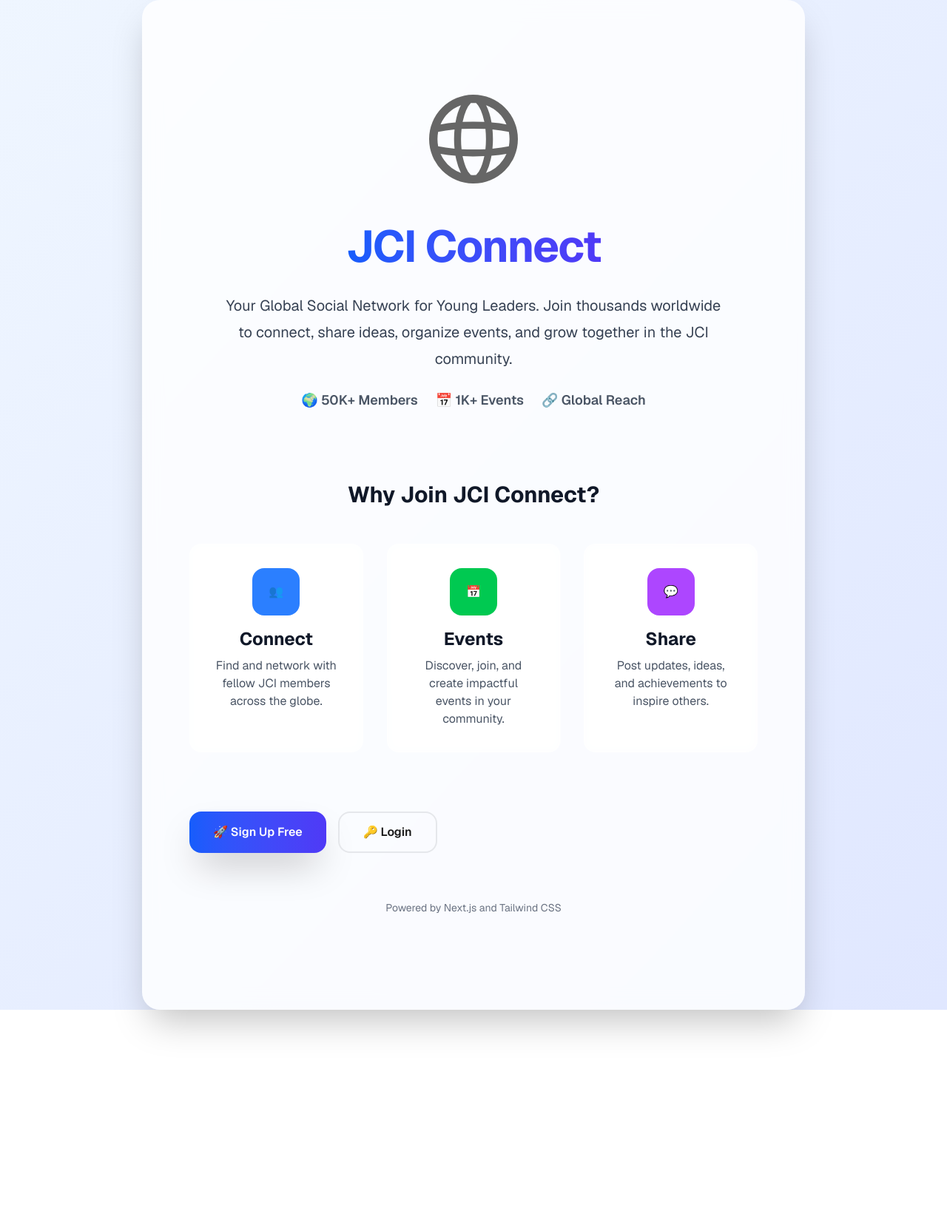
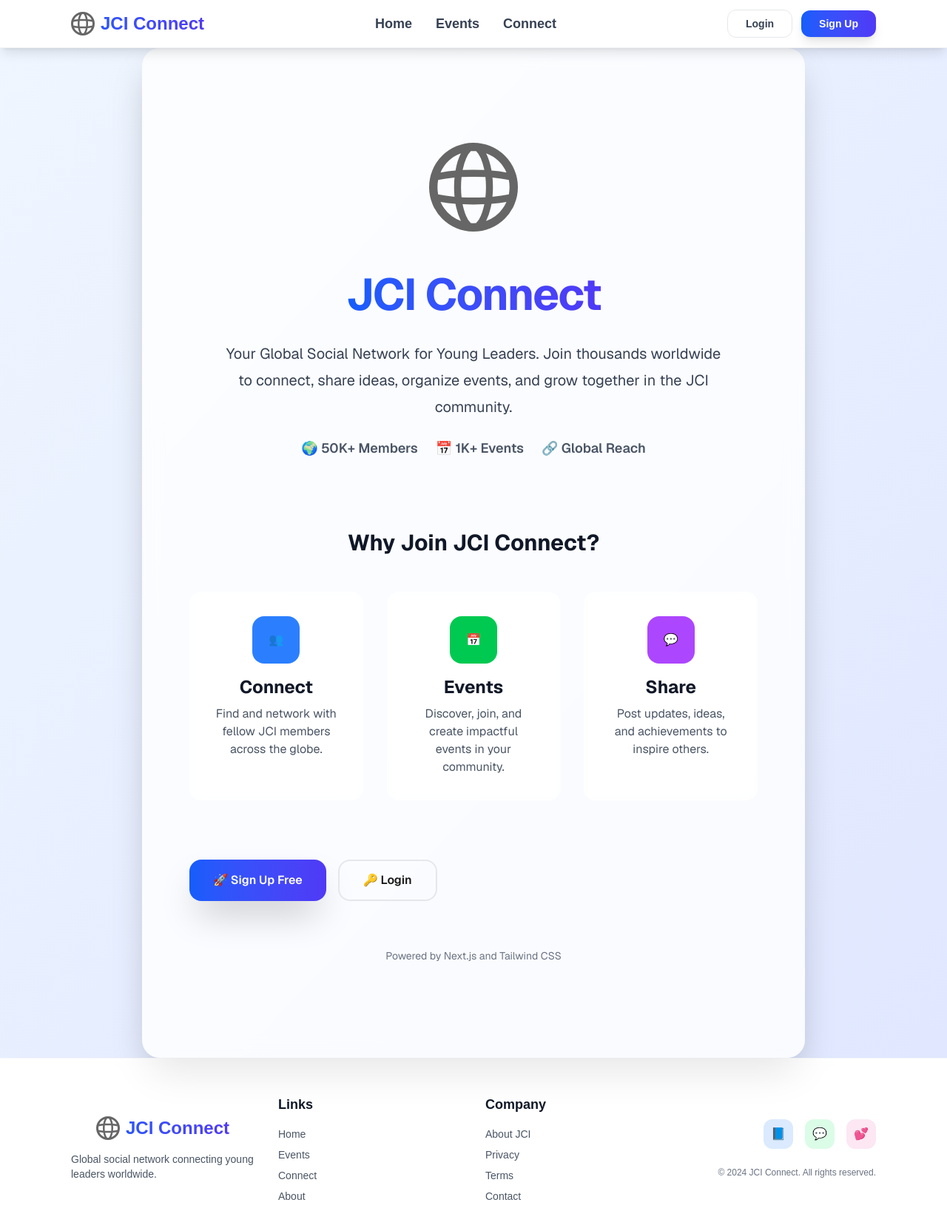
Before and after one commit to Mustapure/jci-connect, a Next.js app: page / in a window 1280 px wide. Shown: the top 1660 px of the page at 74% size. Before the commit the page ends 1365 px from the top, so only its background shows below. Built offline with nearby package versions, Linux system fonts and the light colour scheme.

Commit message:
header is been added

```diff
--- a/app/layout.tsx
+++ b/app/layout.tsx
@@ -1,4 +1,5 @@
 import type { Metadata } from "next";
+import Image from "next/image";
 import { Geist, Geist_Mono } from "next/font/google";
 import "./globals.css";
 
@@ -23,11 +24,118 @@
   children: React.ReactNode;
 }>) {
   return (
-    <html
-      lang="en"
-      className={`${geistSans.variable} ${geistMono.variable} h-full antialiased`}
-    >
-      <body className="min-h-full flex flex-col">{children}</body>
+    <html lang="en" className={`${geistSans.variable} ${geistMono.variable} h-full antialiased`}>
+      <body className="min-h-full flex flex-col bg-gradient-to-b from-gray-50 to-white dark:from-gray-900 dark:to-gray-800">
+        {/* Header */}
+        <header className="bg-white/80 backdrop-blur-md border-b border-gray-200/50 dark:bg-gray-900/80 dark:border-gray-700/50 shadow-lg sticky top-0 z-50 supports-[backdrop-filter:blur()]:bg-white/90 supports-[backdrop-filter:blur()]:dark:bg-gray-900/90">
+          <div className="max-w-6xl mx-auto px-4 sm:px-6 lg:px-8">
+            <div className="flex justify-between items-center h-16">
+              {/* Logo */}
+              <a href="/" className="flex items-center gap-2 text-2xl font-bold bg-gradient-to-r from-blue-600 to-indigo-600 bg-clip-text text-transparent hover:scale-105 transition-transform">
+<img
+                  src="/globe.svg"
+                  alt="JCI Connect"
+                  width={32}
+                  height={32}
+                  className="dark:invert"
+                />
+                JCI Connect
+              </a>
+
+              {/* Navigation - Desktop */}
+              <nav className="hidden md:flex items-center gap-8">
+                <a href="/" className="text-lg font-semibold text-gray-700 hover:text-blue-600 dark:text-gray-300 dark:hover:text-blue-400 transition-colors py-2">Home</a>
+                <a href="/events" className="text-lg font-semibold text-gray-700 hover:text-blue-600 dark:text-gray-300 dark:hover:text-blue-400 transition-colors py-2">Events</a>
+                <a href="/connect" className="text-lg font-semibold text-gray-700 hover:text-blue-600 dark:text-gray-300 dark:hover:text-blue-400 transition-colors py-2">Connect</a>
+              </nav>
+
+              {/* CTA Buttons - Desktop */}
+              <div className="hidden md:flex items-center gap-3">
+                <a
+                  href="/login"
+                  className="px-6 py-2 text-sm font-semibold text-gray-700 border border-gray-200 rounded-xl hover:border-gray-300 hover:bg-gray-50 dark:text-gray-300 dark:border-gray-600 dark:hover:border-gray-500 dark:hover:bg-gray-800/50 transition-all"
+                >
+                  Login
+                </a>
+                <a
+                  href="/signup"
+                  className="px-6 py-2 text-sm font-semibold bg-gradient-to-r from-blue-600 to-indigo-600 text-white rounded-xl hover:from-blue-700 hover:to-indigo-700 shadow-lg hover:shadow-xl transition-all"
+                >
+                  Sign Up
+                </a>
+              </div>
+
+              {/* Mobile menu button */}
+              <button className="md:hidden p-2 rounded-lg hover:bg-gray-100 dark:hover:bg-gray-800 transition-colors">
+                <svg className="w-6 h-6" fill="none" stroke="currentColor" viewBox="0 0 24 24">
+                  <path strokeLinecap="round" strokeLinejoin="round" strokeWidth={2} d="M4 6h16M4 12h16M4 18h16" />
+                </svg>
+              </button>
+            </div>
+          </div>
+        </header>
+
+        {/* Main Content */}
+        <main className="flex-1 w-full">{children}</main>
+
+        {/* Footer */}
+        <footer className="bg-white/50 backdrop-blur-md border-t border-gray-200/30 dark:bg-gray-900/50 dark:border-gray-700/30 shadow-lg">
+          <div className="max-w-6xl mx-auto px-4 sm:px-6 lg:px-8 py-12">
+            <div className="grid md:grid-cols-4 gap-8 items-center">
+              {/* Logo & Description */}
+              <div className="flex flex-col items-start md:items-center">
+                <a href="/" className="flex items-center gap-2 mb-4 text-2xl font-bold bg-gradient-to-r from-blue-600 to-indigo-600 bg-clip-text text-transparent">
+<img src="/globe.svg" alt="JCI Connect" width={32} height={32} className="dark:invert" />
+                  JCI Connect
+                </a>
+                <p className="text-sm text-gray-600 dark:text-gray-400 max-w-md">
+                  Global social network connecting young leaders worldwide.
+                </p>
+              </div>
+
+              {/* Navigation Links */}
+              <div>
+                <h4 className="text-lg font-semibold text-gray-900 dark:text-white mb-4">Links</h4>
+                <ul className="space-y-2 text-sm text-gray-600 dark:text-gray-400">
+                  <li><a href="/" className="hover:text-blue-600 dark:hover:text-blue-400 transition-colors">Home</a></li>
+                  <li><a href="/events" className="hover:text-blue-600 dark:hover:text-blue-400 transition-colors">Events</a></li>
+                  <li><a href="/connect" className="hover:text-blue-600 dark:hover:text-blue-400 transition-colors">Connect</a></li>
+                  <li><a href="/about" className="hover:text-blue-600 dark:hover:text-blue-400 transition-colors">About</a></li>
+                </ul>
+              </div>
+
+              {/* Company */}
+              <div>
+                <h4 className="text-lg font-semibold text-gray-900 dark:text-white mb-4">Company</h4>
+                <ul className="space-y-2 text-sm text-gray-600 dark:text-gray-400">
+                  <li><a href="/about" className="hover:text-blue-600 dark:hover:text-blue-400 transition-colors">About JCI</a></li>
+                  <li><a href="/privacy" className="hover:text-blue-600 dark:hover:text-blue-400 transition-colors">Privacy</a></li>
+                  <li><a href="/terms" className="hover:text-blue-600 dark:hover:text-blue-400 transition-colors">Terms</a></li>
+                  <li><a href="/contact" className="hover:text-blue-600 dark:hover:text-blue-400 transition-colors">Contact</a></li>
+                </ul>
+              </div>
+
+              {/* Social & Copyright */}
+              <div className="flex flex-col items-start md:items-end">
+                <div className="flex gap-4 mb-6">
+                  <a href="#" className="w-10 h-10 bg-blue-100 hover:bg-blue-200 dark:bg-blue-900/50 dark:hover:bg-blue-800/50 rounded-xl flex items-center justify-center transition-all text-blue-600 dark:text-blue-400">
+                    📘
+                  </a>
+                  <a href="#" className="w-10 h-10 bg-green-100 hover:bg-green-200 dark:bg-green-900/50 dark:hover:bg-green-800/50 rounded-xl flex items-center justify-center transition-all text-green-600 dark:text-green-400">
+                    💬
+                  </a>
+                  <a href="#" className="w-10 h-10 bg-pink-100 hover:bg-pink-200 dark:bg-pink-900/50 dark:hover:bg-pink-800/50 rounded-xl flex items-center justify-center transition-all text-pink-600 dark:text-pink-400">
+                    💕
+                  </a>
+                </div>
+                <p className="text-xs text-gray-500 dark:text-gray-500">
+                  © 2024 JCI Connect. All rights reserved.
+                </p>
+              </div>
+            </div>
+          </div>
+        </footer>
+      </body>
     </html>
   );
 }
```
Also changed, not shown: 1 other file (tests, documents, lock files or other folders).
